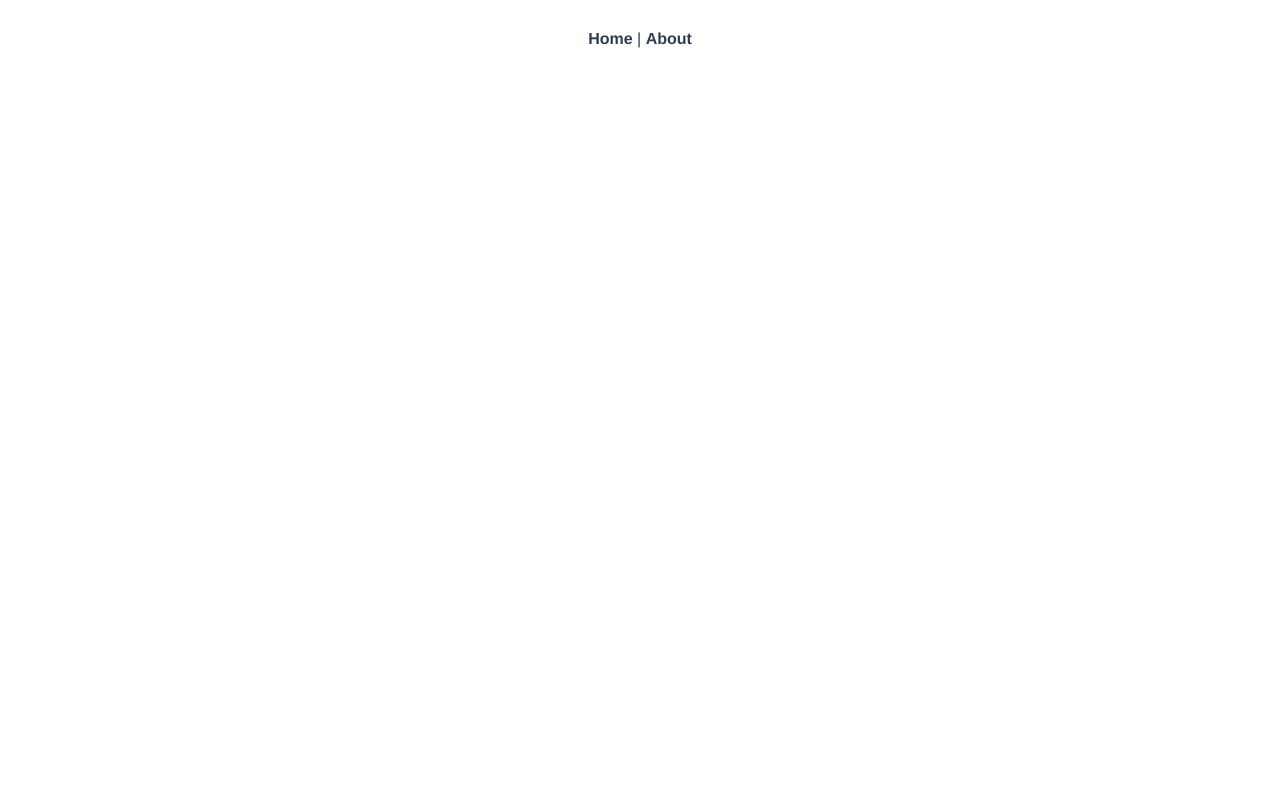
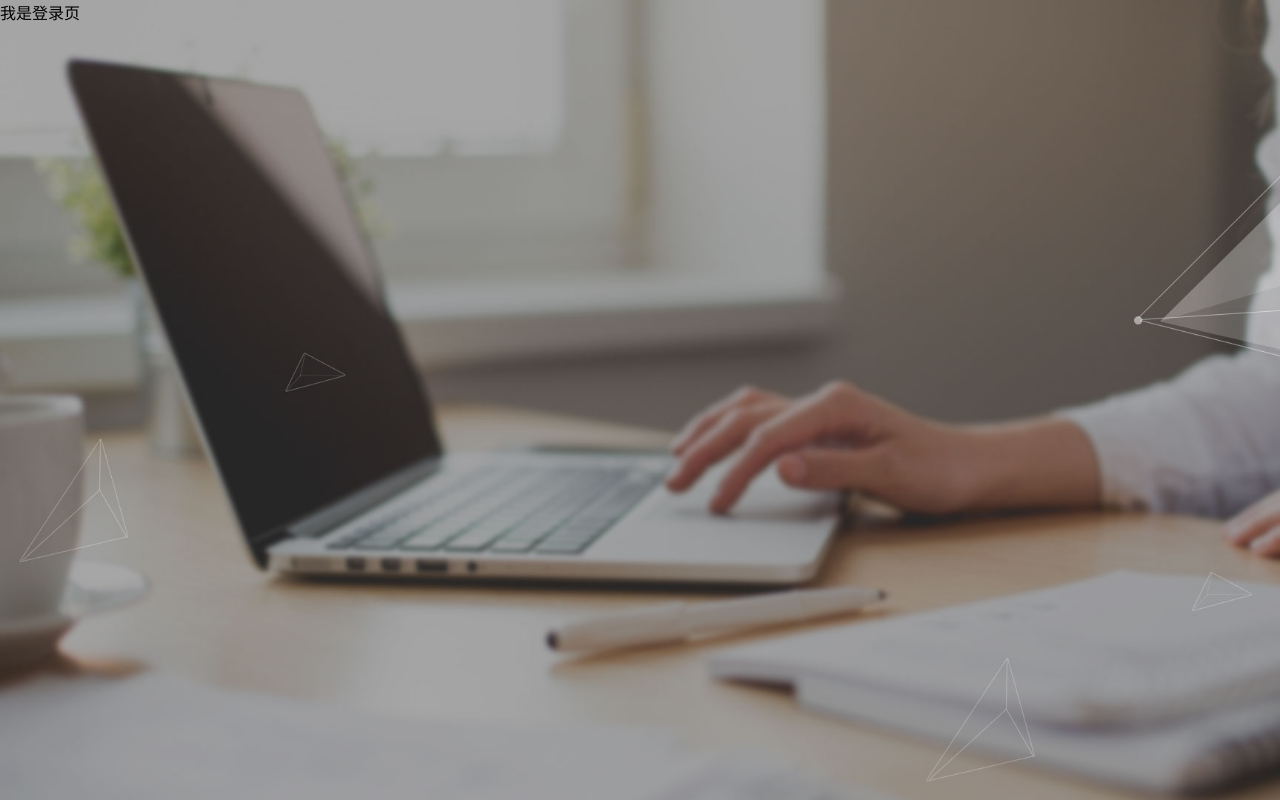
Before and after one commit to shuameishuaguoli/---88heimatoutiao, a Vue app: page /#/login in a window 1280 px wide. Built offline with nearby package versions, Linux system fonts and the light colour scheme.

Commit message:
黑马头条PC-初始化项目-页面分析-新建登录和主页

```diff
--- a/src/App.vue
+++ b/src/App.vue
@@ -1,11 +1,5 @@
 <template>
-  <div id="app">
-    <div id="nav">
-      <router-link to="/">Home</router-link> |
-      <router-link to="/about">About</router-link>
-    </div>
     <router-view/>
-  </div>
 </template>
 
 <style lang="less">
--- a/src/router/index.js
+++ b/src/router/index.js
@@ -1,13 +1,22 @@
 import Vue from 'vue'
 import VueRouter from 'vue-router'
-import Home from '../views/Home.vue'
-
+// 引入登录页组件
+import login from '../views/login'
+// 引入首页组件
+import home from '../views/home/'
 Vue.use(VueRouter)
 
 const routes = [{
   path: '/',
-  name: 'home',
-  component: Home
+  redirect: '/login'
+}, {
+  // 配置登录页路由
+  path: '/login',
+  component: login
+}, {
+  // 配置首页路由
+  path: '/home',
+  component: home
 }
   // 按需加载的路由
   // {
--- a/src/views/About.vue
+++ /dev/null
@@ -1,5 +0,0 @@
-<template>
-  <div class="about">
-    <h1>This is an about page</h1>
-  </div>
-</template>
--- a/src/views/Home.vue
+++ /dev/null
@@ -1,15 +0,0 @@
-<template>
-  <div style="color:red;font-size:40px">
-    主页
-  </div>
-</template>
-
-<script>
-// @ is an alias to /src
-
-export default {
-  name: 'home',
-  components: {
-  }
-}
-</script>
--- /dev/null
+++ b/src/views/home/index.vue
@@ -0,0 +1,16 @@
+<template>
+  <div>我是首页</div>
+</template>
+
+<script>
+export default {
+  data () {
+    return {
+
+    }
+  }
+}
+</script>
+
+<style>
+</style>
--- /dev/null
+++ b/src/views/login/index.vue
@@ -0,0 +1,28 @@
+<template>
+<!-- 我是登录页 -->
+  <div class="login-div">
+      我是登录页
+  </div>
+</template>
+
+<script>
+export default {
+  data () {
+    return {
+
+    }
+  }
+}
+</script>
+// 注释一下，这里的lang="less"，意思是将在style标签中可以使用less语法，类名中可以进行嵌套方式使用。
+// scope的意思是这个style的样式只在当前的组件中有效，如果不添加scope这个属性的话，这个组件中的样式就是在全局作用域都有效
+<style lang="less" scope>
+.login-div{
+  // 给div一个高度，可以让背景色显示出来
+  height: 100vh;
+  // 引入图片，当做背景图片
+  background-image: url('../../assets/img/login_bg.jpg');
+  // 铺满屏幕
+  background-size: cover;
+}
+</style>
```
